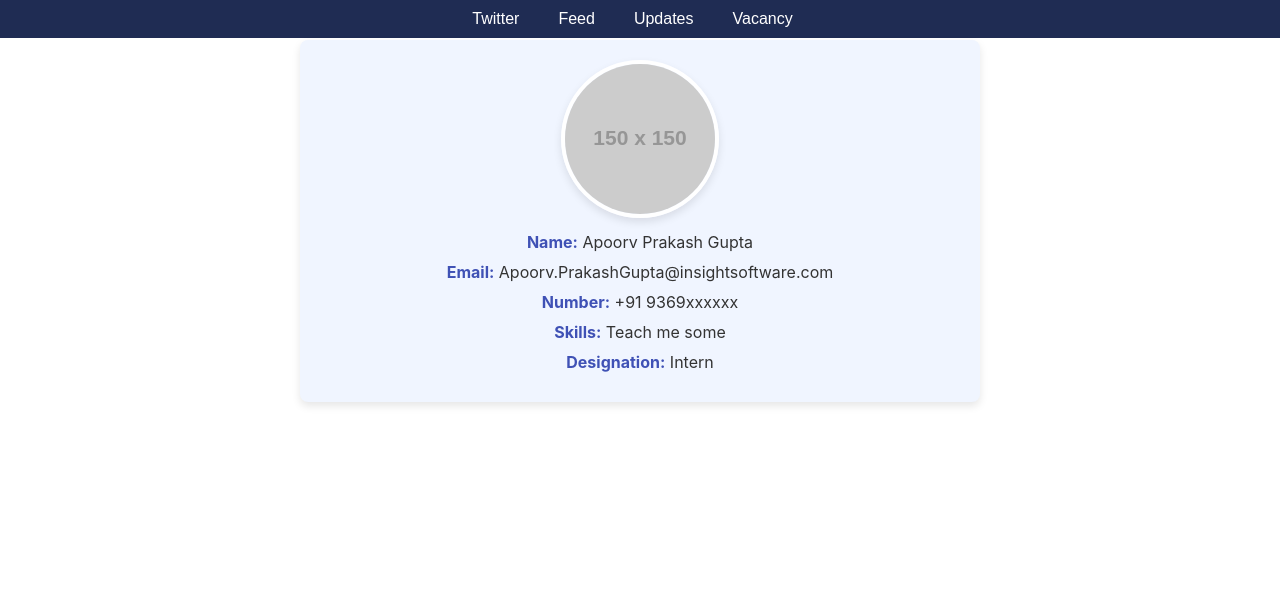
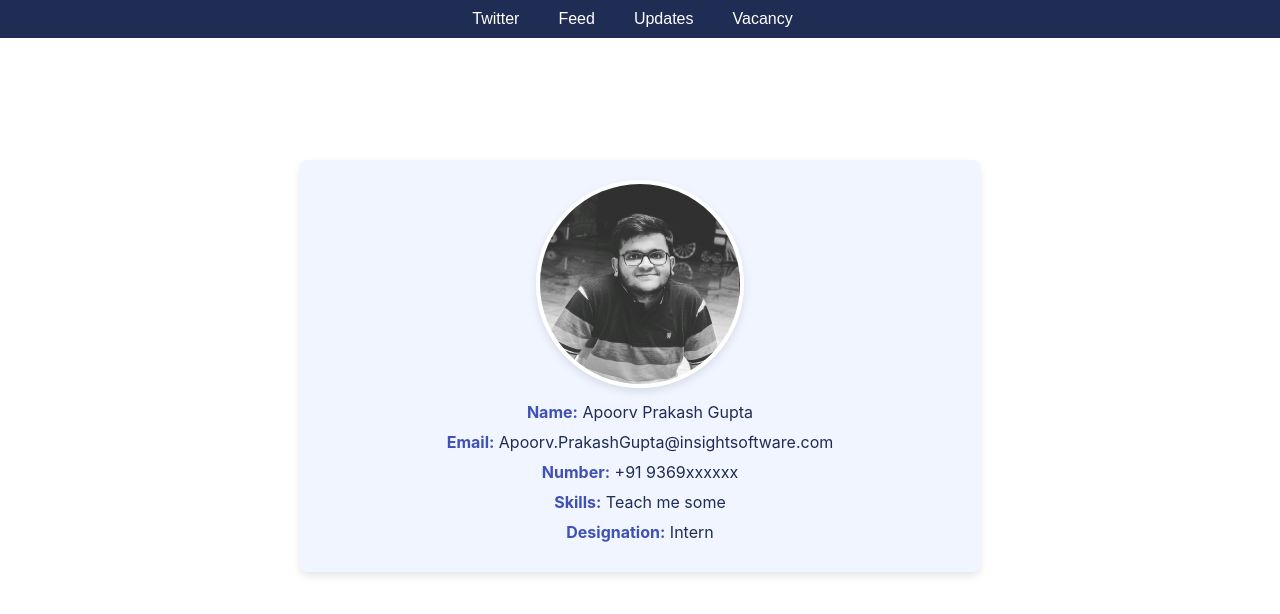
Before and after one commit to nlogn-isw/webapp, a React (Create React App) app in the folder frontend/: page /Profile in a window 1280 px wide. Shown: the top 614 px of the page. Built offline with nearby package versions, Linux system fonts and the light colour scheme.

Commit message:
profile ui

```diff
--- a/frontend/src/components/Profile/Profile.css
+++ b/frontend/src/components/Profile/Profile.css
@@ -1,8 +1,7 @@
-/* Profile.css */
-
 .profile-container {
     width: 50%;
     margin: auto;
+    margin-top: 120px;
     padding: 20px;
     border-radius: 8px;
     box-shadow: 0 4px 8px rgba(0, 0, 0, 0.1);
@@ -18,13 +17,13 @@
 }
 
     .profile-header h1 {
-        color: #3f51b5;
+        color: #1f2c53;
         margin-bottom: 10px;
     }
 
 .profile-image img {
-    width: 150px;
-    height: 150px;
+    width: 200px;
+    height: 200px;
     border-radius: 50%;
     object-fit: cover;
     border: 4px solid #fff;
@@ -34,7 +33,7 @@
 .profile-details p {
     margin: 10px 0;
     font-size: 16px;
-    color: #333;
+    color: #1f2c53;
 }
 
     .profile-details p strong {
--- a/frontend/src/components/Profile/Profile.js
+++ b/frontend/src/components/Profile/Profile.js
@@ -2,6 +2,7 @@
 
 import React from 'react';
 import './Profile.css'; // Import CSS file for styling
+import profilepic from "../../assets/profilepic.jpg"
 
 const Profile = () => {
   // Sample user data
@@ -11,13 +12,13 @@ const Profile = () => {
     number: '+91 9369xxxxxx',
     skills: ['Teach me some'],
     designation: 'Intern',
-    imageUrl: 'https://via.placeholder.com/150' // Sample image URL
+
   };
 
   return (
     <div className="profile-container">
-      <div className="profile-image">
-        <img src={user.imageUrl} alt="Profile" />
+          <div className="profile-image">
+              <img src={profilepic} alt="Profile" />
       </div>
       <div className="profile-details">
         <p><strong>Name:</strong> {user.name}</p>
```
Also changed, not shown: frontend/src/assets/profilepic.jpg (added).
